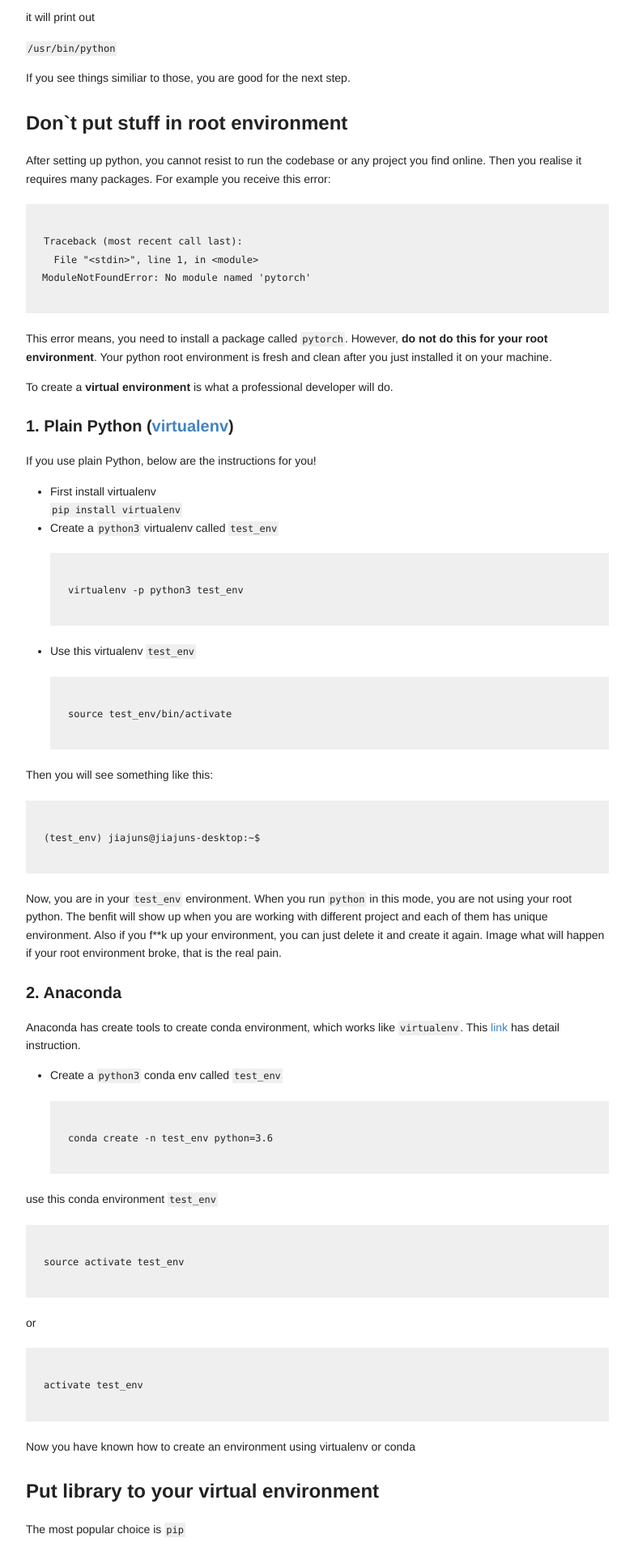
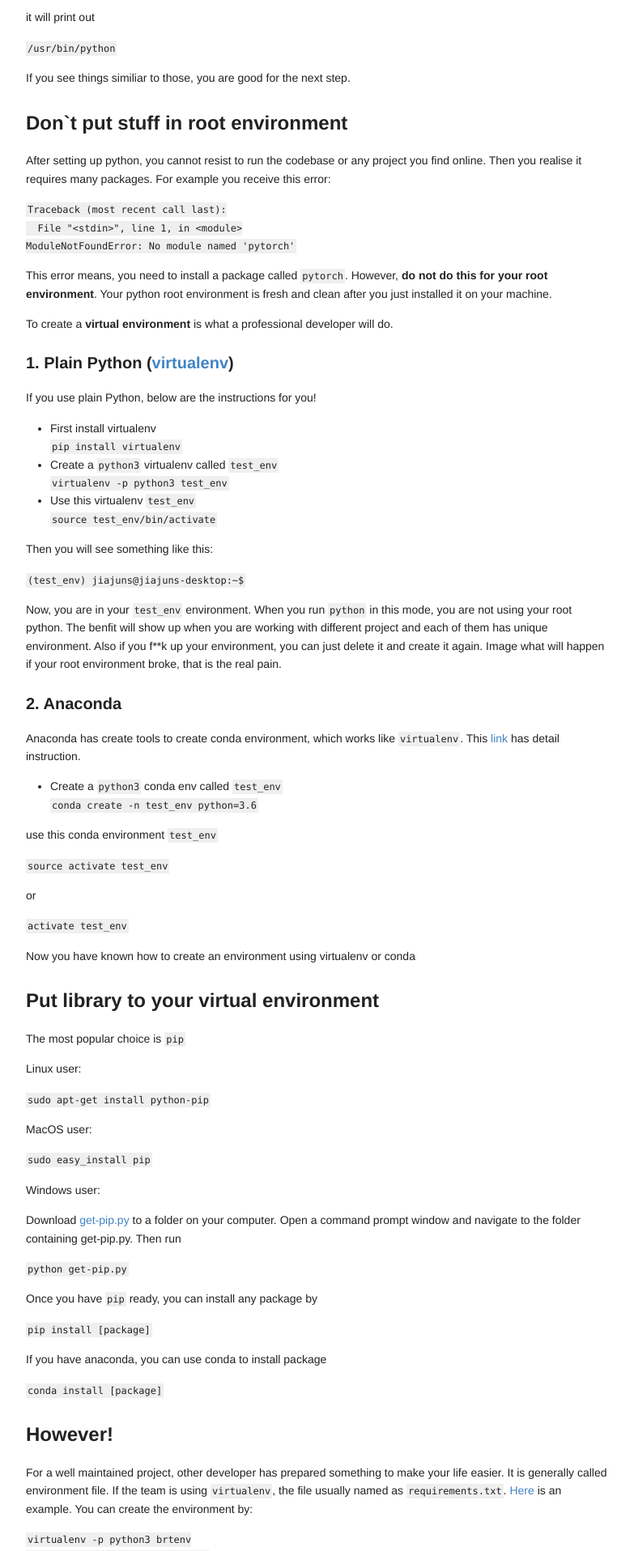
Before and after one commit to jiajuns/jiajun.github.io, a Jekyll site: the page built from _posts/2018-9-07-Setup-Python-Environment.md, in a window 1280 px wide. Shown: the part 1074-2990 px from the top of the page at 81% size, without its empty margins (248-1031 px from the left). Built offline with Jekyll 4.4.1, drawn with Linux system fonts in a browser that asks for light colours.

Commit message:
modify format

````diff
--- a/_posts/2018-9-07-Setup-Python-Environment.md
+++ b/_posts/2018-9-07-Setup-Python-Environment.md
@@ -18,11 +18,11 @@ If you are on the darkside, sometimes things can become very tricky. If you don`
 **BUTTT** for linux and MacOS user you don't need to do anything!!! because you already have python in your system. You might ask, what if your project is built on `Python 3.6` but your system is `Python 2.7`. Don't worry please wait I will tell you what to do.
 
 To verify your installation works, do the following in terminal or cygwin  or whatever.
-```cmd
+```code
 python
 ```
 it will print out
-```cmd
+```code
 Python 3.6.6 (default, Jun 28 2018, 04:42:43)
 [GCC 5.4.0 20160609] on linux
 Type "help", "copyright", "credits" or "license" for more information.
@@ -30,12 +30,12 @@ Type "help", "copyright", "credits" or "license" for more information.
 ```
 
 or
-```cmd
+```code
 which python
 ```
 
 it will print out
-```cmd
+```code
 /usr/bin/python
 ```
 
@@ -46,7 +46,7 @@ Don`t put stuff in root environment
 ---
 After setting up python, you cannot resist to run the codebase or any project you find online. Then you realise it requires many packages. For example you receive this error:
 
-```
+```code
 Traceback (most recent call last):
   File "<stdin>", line 1, in <module>
 ModuleNotFoundError: No module named 'pytorch'
@@ -60,22 +60,22 @@ To create a **virtual environment** is what a professional developer will do.
 If you use plain Python, below are the instructions for you!
 
 * First install virtualenv
-```cmd
+```code
 pip install virtualenv
 ```
 
 * Create a `python3` virtualenv called `test_env`
-```
+```code
 virtualenv -p python3 test_env
 ```
 
 * Use this virtualenv `test_env`
-```
+```code
 source test_env/bin/activate
 ```
 
 Then you will see something like this:
-```
+```code
 (test_env) jiajuns@jiajuns-desktop:~$
 ```
 
@@ -85,16 +85,16 @@ Now, you are in your `test_env` environment. When you run `python` in this mode,
 Anaconda has create tools to create conda environment, which works like `virtualenv`. This [link](https://conda.io/docs/user-guide/tasks/manage-environments.html) has detail instruction.
 
 * Create a `python3` conda env called `test_env`
-```
+```code
 conda create -n test_env python=3.6
 ```
 
 use this conda environment `test_env`
-```
+```code
 source activate test_env
 ```
 or
-```
+```code
 activate test_env
 ```
 
@@ -105,29 +105,29 @@ Put library to your virtual environment
 The most popular choice is `pip`
 
 Linux user:
-```
+```code
 sudo apt-get install python-pip
 ```
 
 MacOS user:
-```
+```code
 sudo easy_install pip
 ```
 
 Windows user:
 
 Download [get-pip.py](https://bootstrap.pypa.io/get-pip.py) to a folder on your computer. Open a command prompt window and navigate to the folder containing get-pip.py. Then run
-```
+```code
 python get-pip.py
 ```
 
 Once you have `pip` ready, you can install any package by
-```
+```code
 pip install [package]
 ```
 
 If you have anaconda, you can use conda to install package
-```
+```code
 conda install [package]
 ```
 
@@ -135,14 +135,14 @@ However!
 ---
 For a well maintained project, other developer has prepared something to make your life easier. It is generally called environment file. If the team is using `virtualenv`, the file usually named as `requirements.txt`. [Here](https://github.com/BlueRiverTechnology/ts-datacart) is an example. You can create the environment by:
 
-```
+```code
 virtualenv -p python3 brtenv
 pip install -r requirements.txt
 ```
 
 On the other hand, some team use `conda` to manage environment, the file usually named as `environment.yml`. [Here](https://github.com/BlueRiverTechnology/ts-standcount-model) is an example. You can create the environment by:
 
-```
+```code
 conda env create -f environment.yml
 ```
 
````
